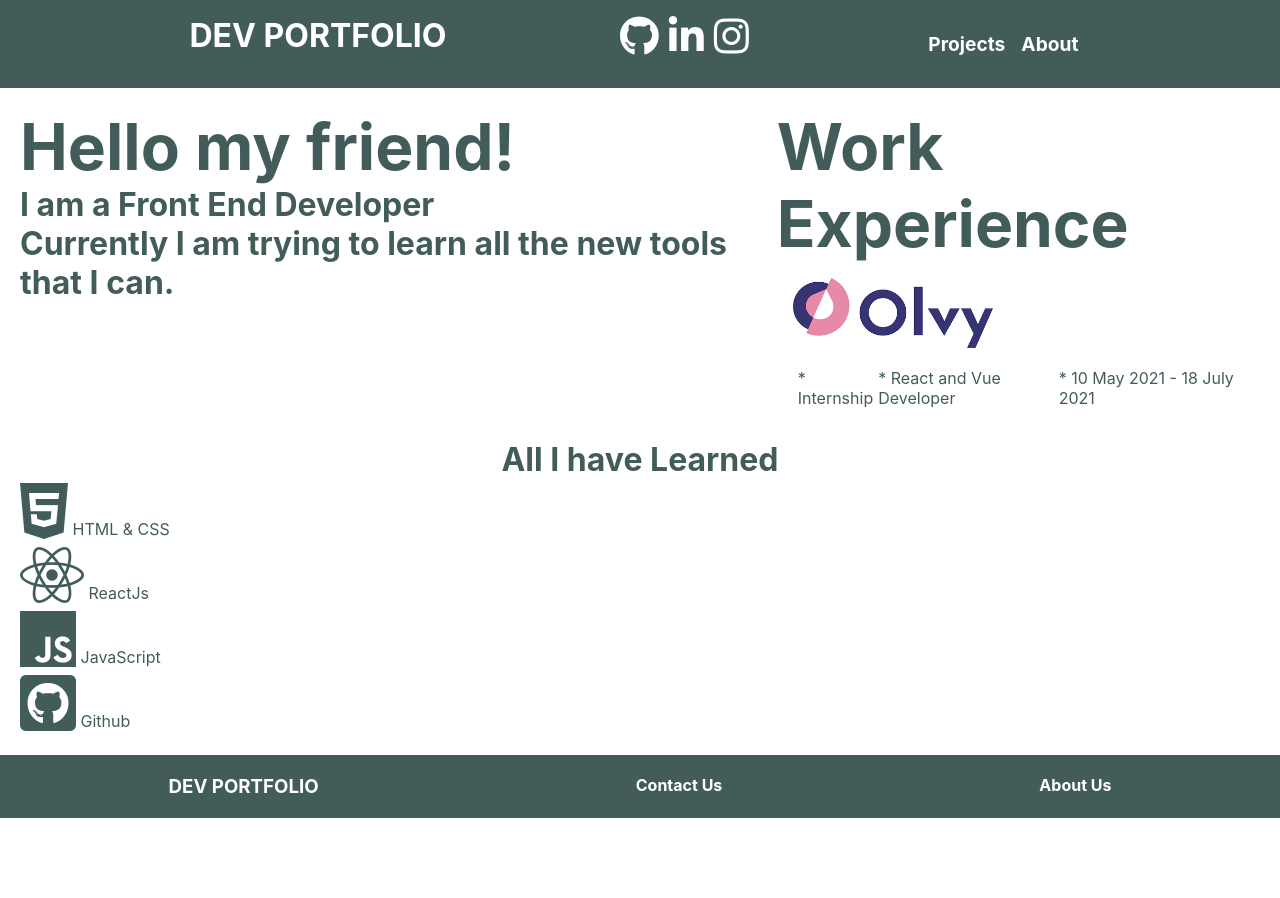
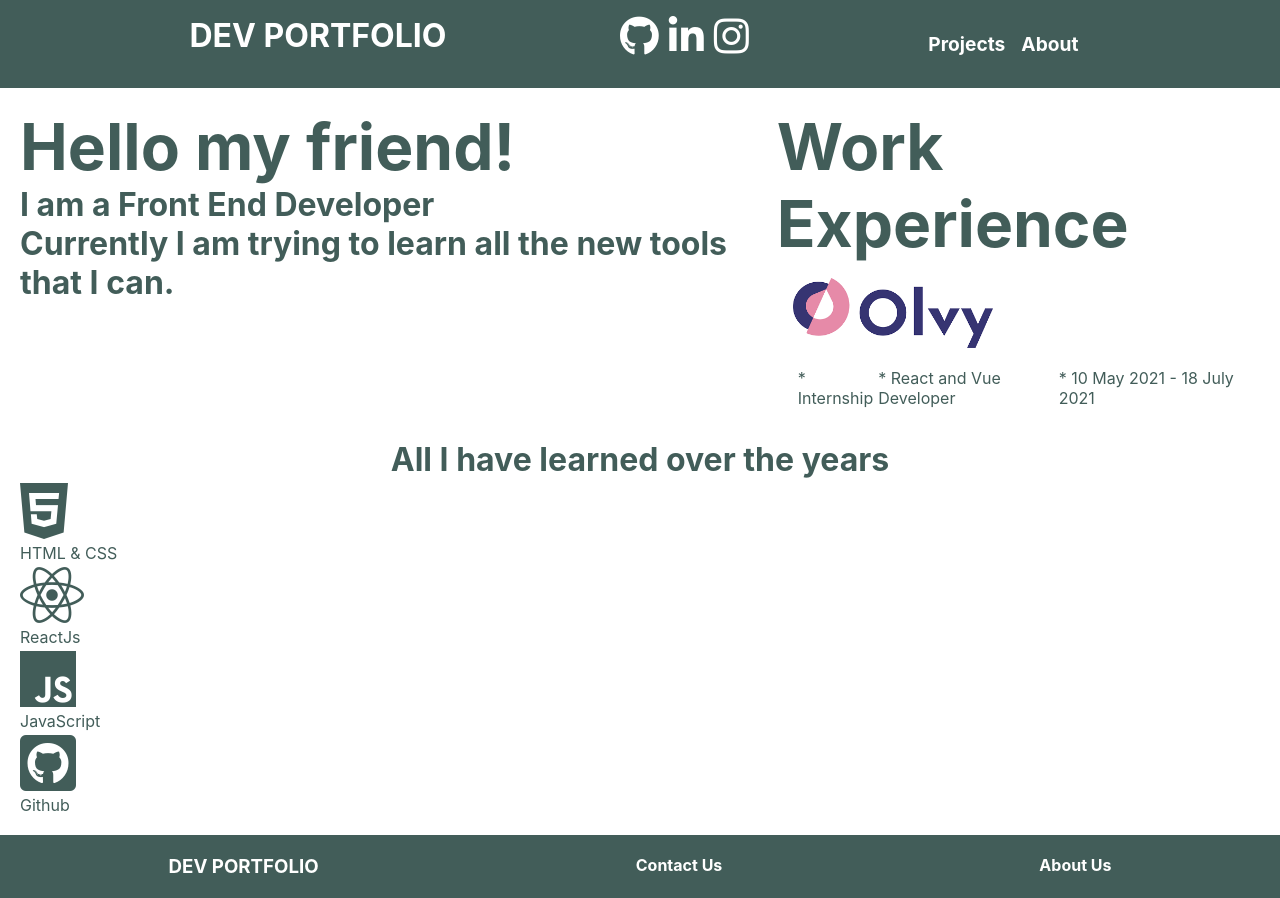
Before and after one commit to PuruDeveloper/portfolio-website-react, a React (Create React App) app: page / in a window 1280 px wide. Before the commit the page ends 818 px from the top, so only its background shows below. Built offline with nearby package versions, Linux system fonts and the light colour scheme.

Commit message:
Adding enhancements to home page. Resolving css problems in App.css

```diff
--- a/src/pages/Home.js
+++ b/src/pages/Home.js
@@ -39,18 +39,30 @@ function Home() {
         </div>
       </div>
       <div className="home--second">
-        <h1>All I have Learned</h1>
-        <div>
-          <i class="fab fa-html5"></i> HTML & CSS
+        <h1>All I have learned over the years</h1>
+        <div className="learnings">
+          <div>
+            <i class="fab fa-html5"></i>
+          </div>
+          <div>HTML & CSS</div>
         </div>
         <div>
-          <i class="fab fa-react"></i> ReactJs
+          <div>
+            <i class="fab fa-react"></i>
+          </div>
+          <div>ReactJs</div>
         </div>
         <div>
-          <i class="fab fa-js"></i> JavaScript
+          <div>
+            <i class="fab fa-js"></i>
+          </div>
+          <div>JavaScript</div>
         </div>
         <div>
-          <i class="fab fa-github-square"></i> Github
+          <div>
+            <i class="fab fa-github-square"></i>
+          </div>
+          <div>Github</div>
         </div>
       </div>
     </div>
--- a/src/styles/App.css
+++ b/src/styles/App.css
@@ -4,7 +4,7 @@
   background: linear-gradient(0deg, #c8e8e5 0%, #c0c8fc 100%); */
   min-height: 100vh;
   position: relative;
-  min-width: 100vw;
+  width: 100%;
 }
 
 ul,
```
